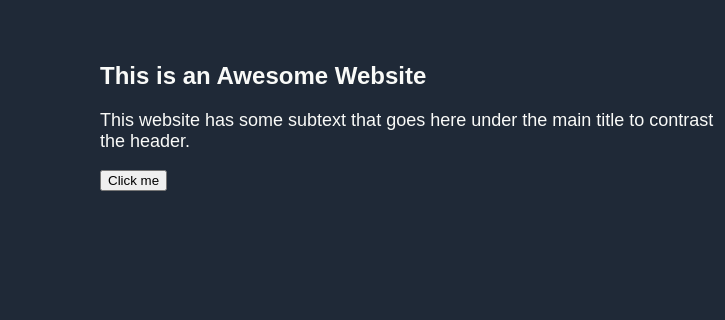
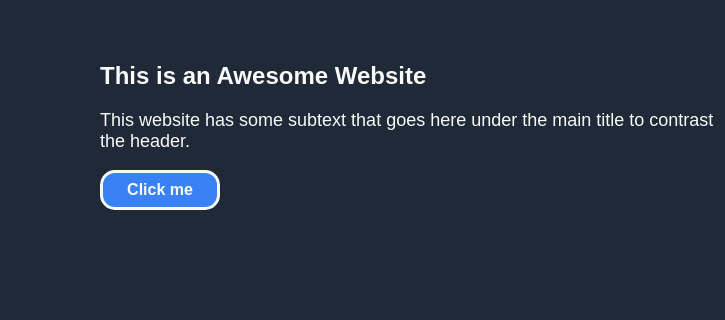
Before and after one commit to niikaimaan/Landing-Page-Assignment, a plain HTML site: page index.html in a window 1280 px wide. Shown: the part 78-398 px from the top of the page, 0-725 px from the left. Drawn offline with Linux system fonts and the light colour scheme.

Commit message:
Styled the buttons

```diff
--- a/styles.css
+++ b/styles.css
@@ -133,3 +133,19 @@ ul.links{
     text-align: center;
     color:#F9faf8;
 }
+
+
+button{
+    color:#F9faf8;
+    background-color:transparent;
+    border: 3px solid #F9faf8;
+    border-radius: 15px;
+    min-width: 120px;
+    min-height:40px;
+    font-size:16px;
+    font-weight: 700;
+}
+
+.header-2>.left>button{
+    background-color: #3882f6;
+}
```
